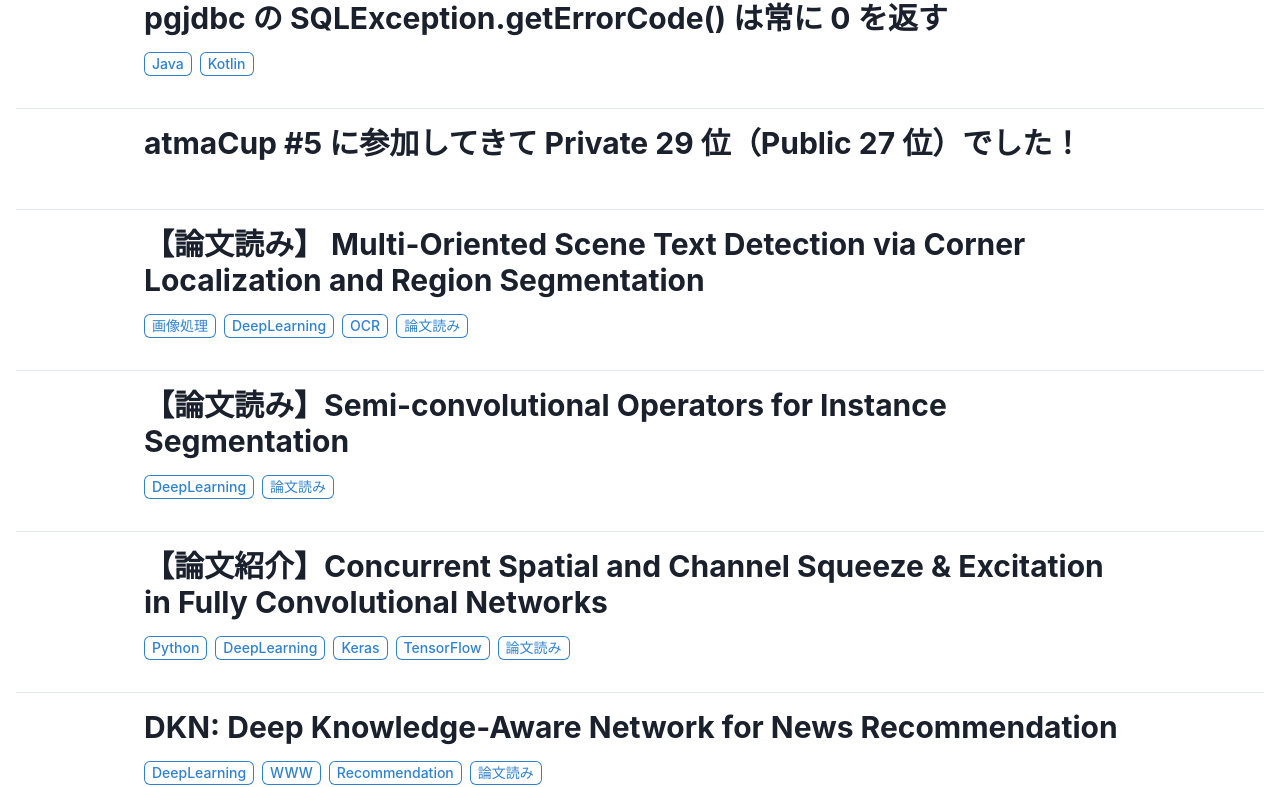
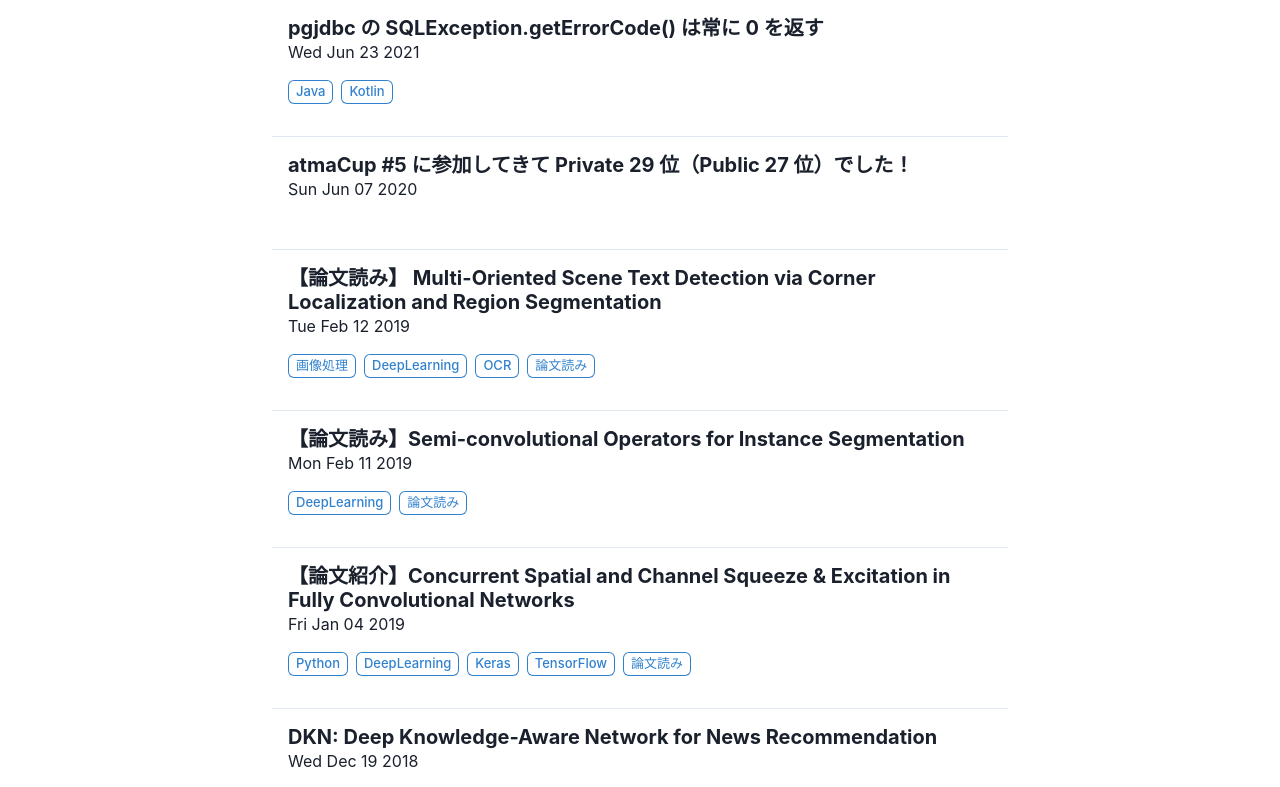
Before and after one commit to agatan/blog, a Next.js app: page / in a window 1280 px wide. Shown: the top 787 px of the page. Built offline with nearby package versions, Linux system fonts and the light colour scheme.

Commit message:
Style fix

```diff
--- a/components/PostItem.tsx
+++ b/components/PostItem.tsx
@@ -1,8 +1,9 @@
 import React from "react";
-import { Container, Heading, HStack, Tag } from "@chakra-ui/react";
+import { Container, Heading, HStack, Text } from "@chakra-ui/react";
 
 import { Link } from "./Link";
 import { PostMeta } from "../lib/posts";
+import { TagLink } from "./TagLink";
 
 type Props = {
   postMeta: PostMeta;
@@ -11,19 +12,14 @@ type Props = {
 export const PostItem: React.VFC<Props> = (props) => {
   const { postMeta } = props;
   return (
-    <Container maxW="container.lg">
-      <Heading size="lg">
+    <Container maxW="container.md">
+      <Heading size="md">
         <Link href={`/posts/${postMeta.slug}`}>{postMeta.title}</Link>
       </Heading>
-      <HStack marginTop="4" marginBottom="4">
+      <Text color="gray.800">{(new Date(postMeta.timestamp)).toDateString()}</Text>
+      <HStack paddingTop="4" paddingBottom="4">
         {postMeta.tags.map((tag) => (
-          <Tag
-            key={`${postMeta.slug}-${tag}`}
-            colorScheme="blue"
-            variant="outline"
-          >
-            <Link href={`/tags/${tag}`}>{tag}</Link>
-          </Tag>
+          <TagLink key={`${postMeta.slug}-${tag}`} tag={tag} />
         ))}
       </HStack>
     </Container>
--- a/components/PostList.tsx
+++ b/components/PostList.tsx
@@ -27,10 +27,12 @@ export const PostList: React.FC<Props> = (props) => {
     POSTS_PER_PAGE * (page + 1)
   );
   return (
-    <Container maxW="container.xl">
+    <Container maxW="container.md">
       <VStack
-        divider={<StackDivider borderColor="gray.200" />}
+        divider={<StackDivider />}
         spacing={4}
+        paddingTop="4"
+        paddingBottom="4"
         align="stretch"
       >
         {slice.map((postMeta) => (
--- /dev/null
+++ b/components/TagLink.tsx
@@ -0,0 +1,28 @@
+import { Divider, Flex, HStack, Spacer, Tag, TagLabel, Text } from "@chakra-ui/react";
+import React from "react";
+import { Link } from "./Link";
+
+
+type Props = {
+  tag: string;
+  count?: number;
+};
+
+
+export const TagLink: React.VFC<Props> = (props) => {
+  const { tag, count } = props;
+  return (
+    <Link href={`/tags/${tag}`}>
+      <Tag
+        colorScheme="blue"
+        variant="outline"
+        padding="1"
+      >
+        <Flex align="center" paddingLeft="1" paddingRight="1">
+          <TagLabel fontSize="small">{tag}</TagLabel>
+          {count != null && <Text fontSize="x-small" color="blue.500" paddingLeft="1">{count}</Text>}
+        </Flex>
+      </Tag>
+    </Link >
+  );
+};
--- a/pages/_app.tsx
+++ b/pages/_app.tsx
@@ -1,13 +1,19 @@
 import type { AppProps } from "next/app";
 import React from "react";
-import { ChakraProvider } from "@chakra-ui/react";
+import { ChakraProvider, Container } from "@chakra-ui/react";
 
 import "prismjs/themes/prism-tomorrow.css";
+import Head from "next/head";
 
 const App: React.FC<AppProps> = ({ Component, pageProps }) => {
   return (
     <ChakraProvider>
-      <Component {...pageProps} />
+      <Head>
+        <title>右上↗</title>
+      </Head>
+      <Container maxWidth="container.lg">
+        <Component {...pageProps} />
+      </Container>
     </ChakraProvider>
   );
 };
--- a/pages/index.tsx
+++ b/pages/index.tsx
@@ -13,16 +13,7 @@ export default function Home(props: Props) {
   const router = useRouter();
   const page = parseInt((router.query.page as string) || "0");
   return (
-    <div>
-      <Head>
-        <title>Create Next App</title>
-        <link rel="icon" href="/favicon.ico" />
-      </Head>
-
-      <main>
-        <PostList postMetas={postMetas} page={page} />
-      </main>
-    </div>
+    <PostList postMetas={postMetas} page={page} />
   );
 }
 
```
Also changed, not shown: lib/tags.ts (added, +21 -0 lines), pages/tags/[name].tsx (+8 -13 lines).
